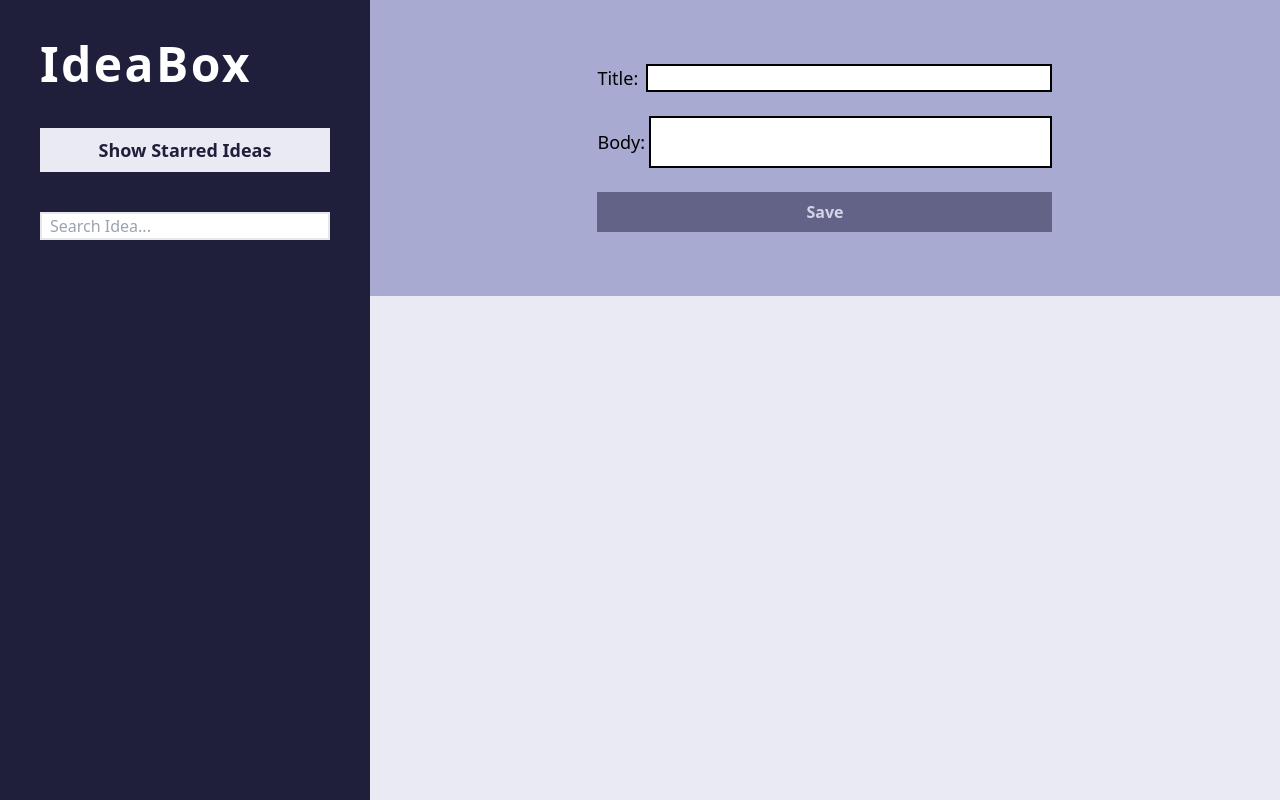
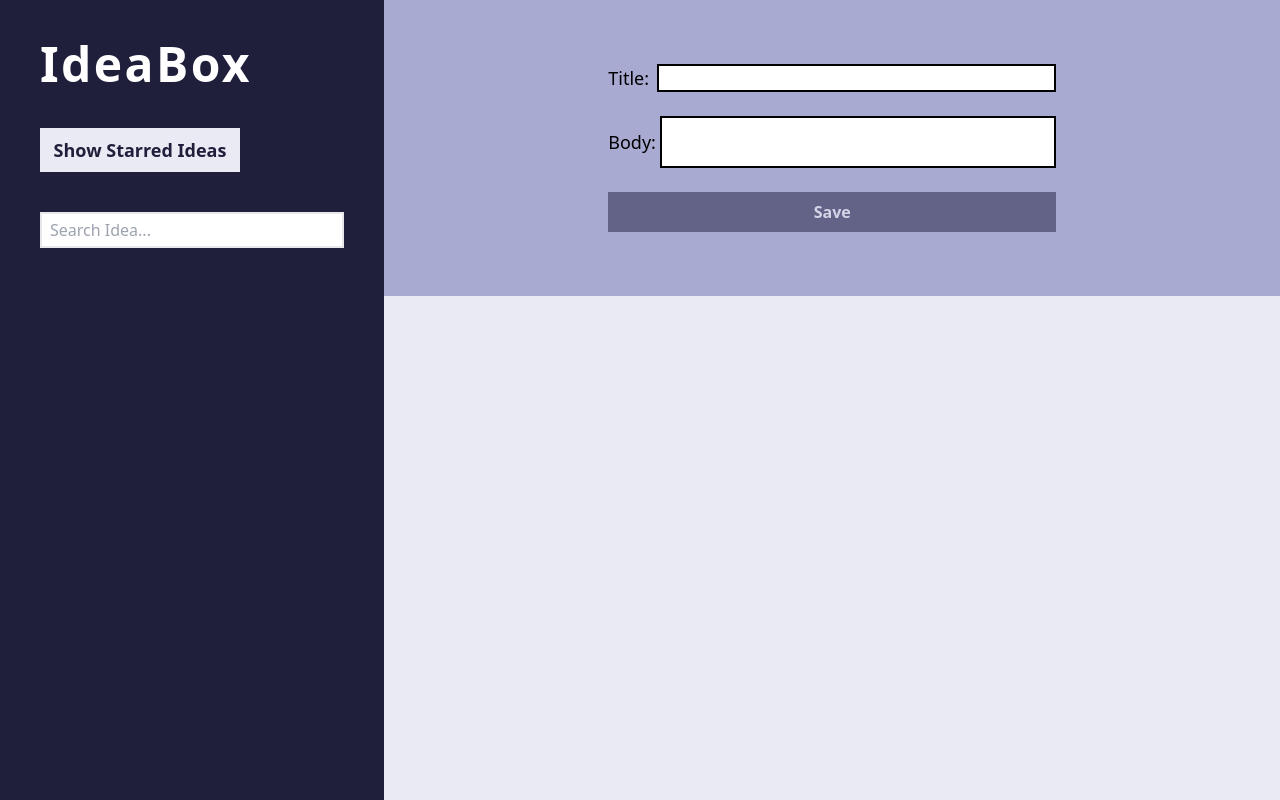
Before and after one commit to Jesusborjas006/ideabox, a React (Vite) app: page / in a window 1280 px wide. Built offline with nearby package versions, Linux system fonts and the light colour scheme.

Commit message:
Add functionality to the search query input

```diff
--- a/src/App.tsx
+++ b/src/App.tsx
@@ -7,6 +7,7 @@ import { IdeaType } from "./types";
 function App() {
   const [ideas, setIdeas] = useState<[] | IdeaType[]>([]);
   const [showFavorites, setShowFavorites] = useState(false);
+  const [query, setQuery] = useState("");
 
   const addIdea = (newIdea: IdeaType) => {
     setIdeas([...ideas, newIdea]);
@@ -36,6 +37,8 @@ function App() {
       <SideBar
         showFavorites={showFavorites}
         setShowFavorites={setShowFavorites}
+        query={query}
+        setQuery={setQuery}
       />
       <section className="w-full h-screen overflow-y-auto">
         <Form addIdea={addIdea} />
@@ -44,6 +47,7 @@ function App() {
           deleteIdea={deleteIdea}
           toggleFavorite={toggleFavorite}
           showFavorites={showFavorites}
+          query={query}
         />
       </section>
     </main>
--- a/src/components/Ideas.tsx
+++ b/src/components/Ideas.tsx
@@ -6,6 +6,7 @@ interface IdeasProps {
   deleteIdea: (id: number) => void;
   toggleFavorite: (id: number) => void;
   showFavorites: boolean;
+  query: string;
 }
 
 const Ideas = ({
@@ -13,8 +14,15 @@ const Ideas = ({
   deleteIdea,
   toggleFavorite,
   showFavorites,
+  query,
 }: IdeasProps) => {
-  const ideaElements = ideas.map((idea) => (
+  const searchedIdeas = ideas.filter(
+    (idea) =>
+      idea.title.toLowerCase().includes(query.toLowerCase()) ||
+      idea.body.toLowerCase().includes(query.toLowerCase())
+  );
+
+  const ideaElements = searchedIdeas.map((idea) => (
     <Idea
       key={idea.id}
       id={idea.id}
@@ -26,7 +34,7 @@ const Ideas = ({
     />
   ));
 
-  const favoriteIdeas = ideas
+  const favoriteIdeas = searchedIdeas
     .filter((idea) => {
       return idea.isFavorite;
     })
--- a/src/components/SideBar.tsx
+++ b/src/components/SideBar.tsx
@@ -1,24 +1,27 @@
-import { useState } from "react";
-
 interface SideBarProps {
   showFavorites: boolean;
   setShowFavorites: React.Dispatch<React.SetStateAction<boolean>>;
+  query: string;
+  setQuery: React.Dispatch<React.SetStateAction<string>>;
 }
 
-const SideBar = ({ showFavorites, setShowFavorites }: SideBarProps) => {
-  const [query, setQuery] = useState("");
-
+const SideBar = ({
+  showFavorites,
+  setShowFavorites,
+  query,
+  setQuery,
+}: SideBarProps) => {
   return (
     <nav className="sticky top-0 bg-[#1f1f3C] text-white min-h-screen px-10">
       <h1 className="text-5xl font-bold pt-10 tracking-wider">IdeaBox</h1>
       <button
-        className="bg-[#eaeaf4] text-[#1f1f3C] text-lg font-bold w-full mt-10 py-2"
+        className="bg-[#eaeaf4] text-[#1f1f3C] text-lg font-bold w-[200px] mt-10 py-2"
         onClick={() => setShowFavorites((prev) => !prev)}
       >
         {showFavorites ? "Show All Ideas" : "Show Starred Ideas"}
       </button>
       <input
-        className="border-2 mt-10 w-full indent-2 text-black"
+        className="border-2 mt-10 w-full indent-2 text-black py-1"
         type="text"
         placeholder="Search Idea..."
         value={query}
```
